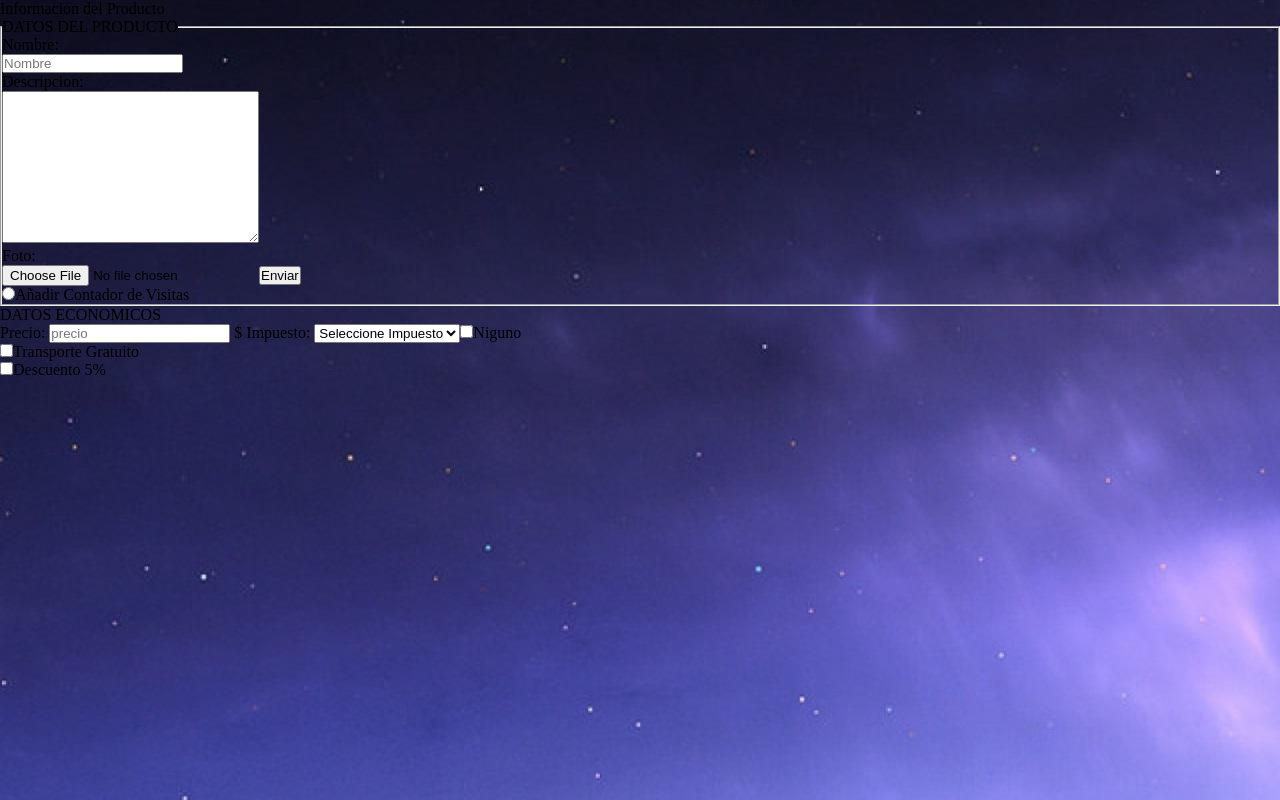
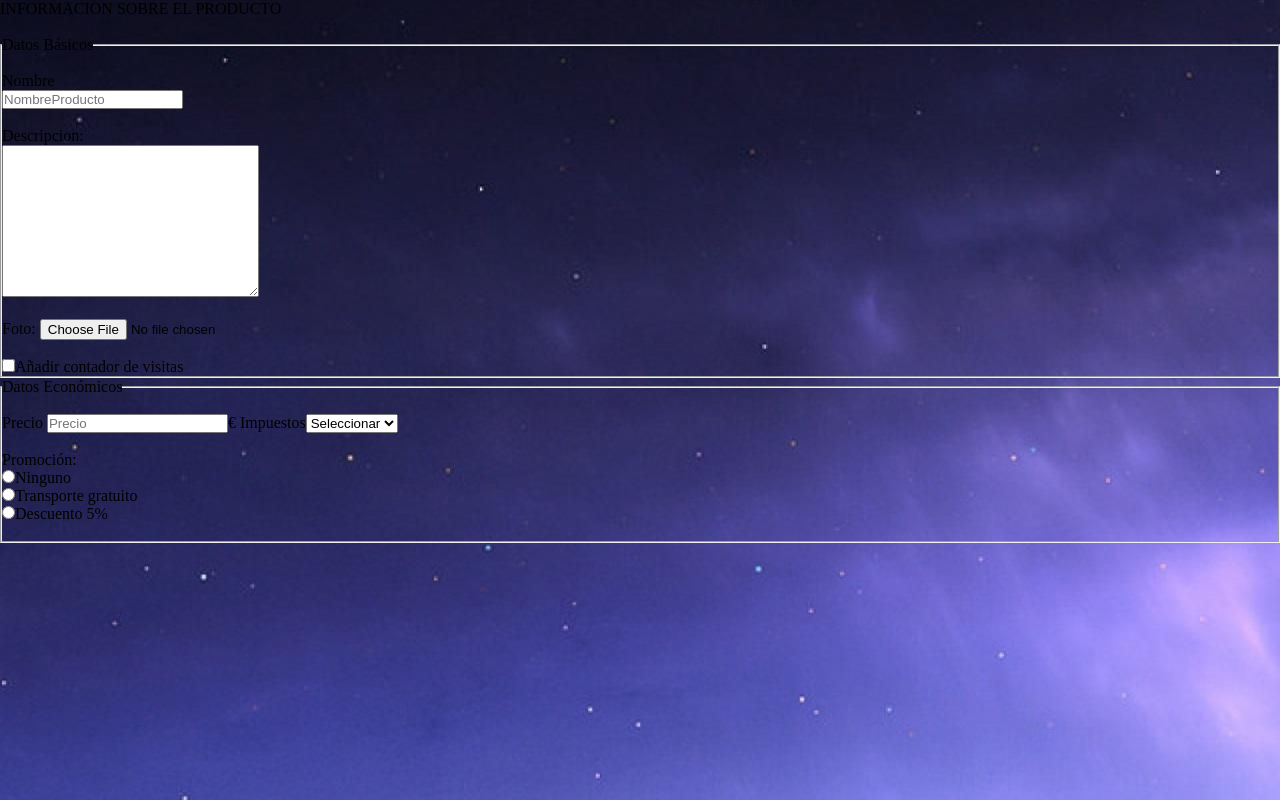
Before and after one commit to JosueMoron120/Formulario, a plain HTML site: page index.html in a window 1280 px wide. Drawn offline with Linux system fonts and the light colour scheme.

Commit message:
Formulario

```diff
--- a/index.html
+++ b/index.html
@@ -6,56 +6,39 @@
     <title>Clase 2</title>
     <link rel="stylesheet" href="/Css/estilos.css">
 <body>
-    <header>Informacion del Producto</header>
+    <header> </header>
     <nav></nav>
     <section>
         <section>
-            <form action="" method="get">
+            <form action="home.html" method="GET"> <!-- method = "post", get = show data, post = not show data-->
+                <label for="a">INFORMACION SOBRE EL PRODUCTO</label> <br><br>
                 <fieldset>
-                    <legend>DATOS DEL PRODUCTO</legend>
-                <label for="a">Nombre:</label><br>
-                <input type="text" id="caja1" class="cajita" name="nombre" placeholder="Nombre" ><br>
-                <label for="a">Descripcion:</label><br>
-                <textarea name="" id="" cols="30" rows="10"></textarea><br>
-                <label for="a">Foto:</label><br>
-                <input type="file" name="archivo" id="archivo">
-                <input type="button" value="Enviar"><br>
-                <input type="radio" id="caja5" class="cajita" name="sexo">Añadir Contador de Visitas<br>
+                    <legend>Datos Básicos</legend>
+                <br><label for="a">Nombre</label> <br>
+                <input type="text" id = "caja1" class = "cajita" name = "nombres" placeholder="NombreProducto" required><br><br>
+                <label for="a">Descripcion:</label> <br>
+                <textarea name="area" id="" cols="30" rows="10"></textarea><br>
+                <br> Foto: <input type="file" name="archivo" id="archivo"><br>
+                <br><input type="checkbox" id = "caja7" class = "cajita">Añadir contador de visitas<br>
+                </fieldset>
 
-            </fieldset>
-            <legend>DATOS ECONOMICOS</legend>
-            <label for="a">Precio:</label>
-            <input type="number" id="caja1" class="cajita" name="Precio" placeholder="precio" >
-            <label for="a">$</label>
-            <label for="a">Impuesto:</label>
-            <select name="Impuesto" id="Impuesto">
-                <option value="0">Seleccione Impuesto</option>
-                <option value="1">4%</option>
-                <option value="2">7%</option>
-                <option value="3">16%</option>
-                <option value="4">25%</option><br>
+                <fieldset>
+                    <legend>Datos Económicos</legend> <br>
+                    Precio  <input type="number" id = "caja2" class = "cajita" name = "numero" placeholder="Precio" required>€
+                    Impuestos<select name="impuesto" id="impuesto">
+                        <option value="0">Seleccionar</option>
+                        <option value="1">4%</option>
+                        <option value="2">7%</option>
+                        <option value="3">16%</option>
+                        <option value="4">25%</option>
+                    </select> <br>
+                    <br>Promoción: <br>
+                    <input type="radio" id = "caja1" class = "cajita">Ninguno<br>
+                    <input type="radio" id = "caja2" class = "cajita">Transporte gratuito<br>
+                    <input type="radio" id = "caja3" class = "cajita">Descuento 5%<br><br>
+                </fieldset>
 
-                    <label for="a">PROMOCION:</label>
-                    <input type="checkbox" id="caja7" class="cajita">Niguno<br>
-                    <input type="checkbox" id="caja7" class="cajita">Transporte Gratuito<br>
-                    <input type="checkbox" id="caja7" class="cajita">Descuento 5%<br>
-
-                    </select><br>
-                </fieldset>
-            </fieldset>
-
-
-            </form>
-        </section>
-        <aside>
-
-
-        </aside>
-        <section>
-
-        </section>
     </section>
     <footer></footer>
-
 </body>
 </html>
```
